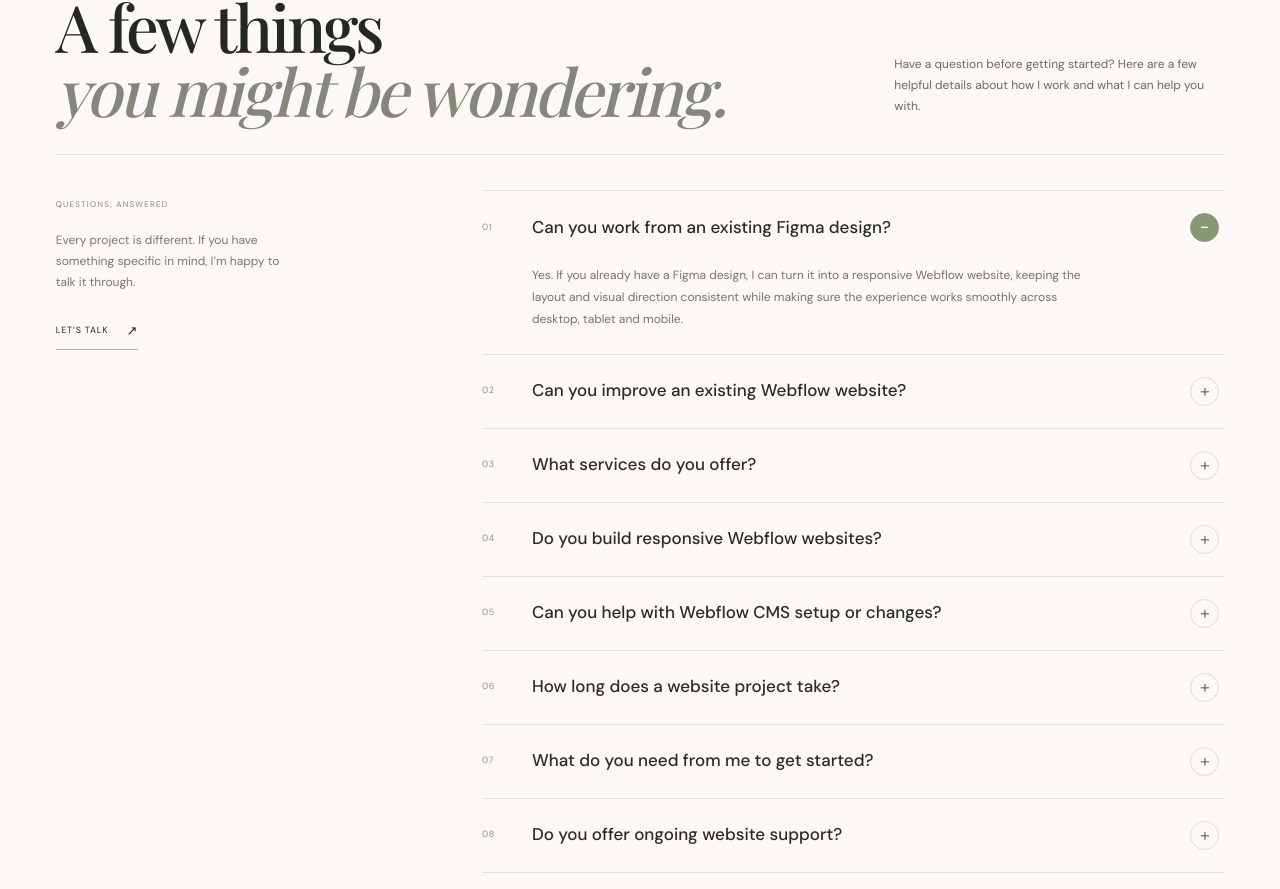
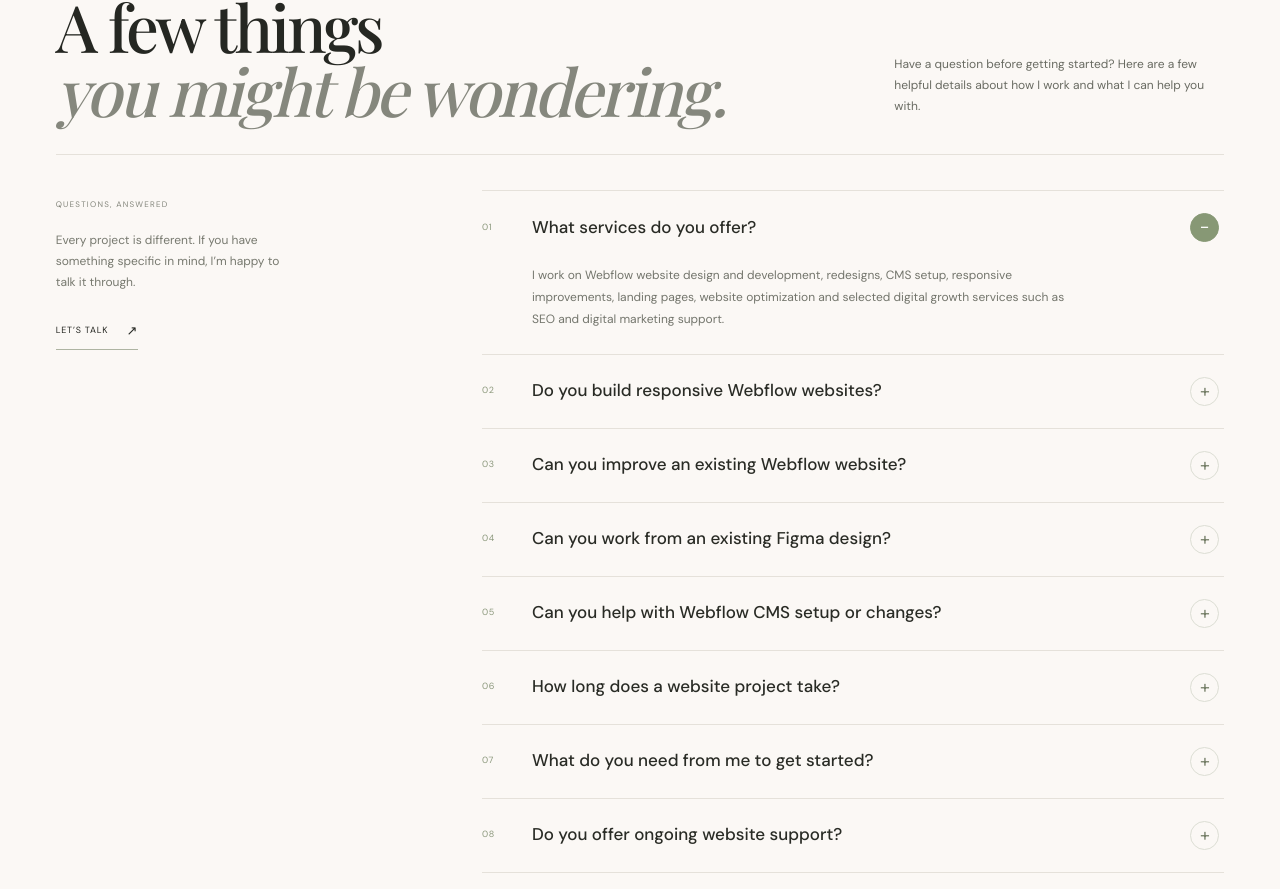
Before and after one commit to diademg/Senior-diamond, a Next.js app: page / in a window 1280 px wide. Shown: the part 5006-5895 px from the top of the page. Built offline with nearby package versions, Linux system fonts and the light colour scheme; a web font is replaced by a local one.

Commit message:
Reorder FAQ questions for a clearer client journey

```diff
--- a/src/app/page.tsx
+++ b/src/app/page.tsx
@@ -169,10 +169,10 @@ export default function Home() {
         <div className="faq-intro"><span>QUESTIONS, ANSWERED</span><p>Every project is different. If you have something specific in mind, I’m happy to talk it through.</p><a href="#contact">LET’S TALK <span aria-hidden="true">↗</span></a></div>
         <div className="faq-list">
           {[
-            {q:"Can you work from an existing Figma design?",a:"Yes. If you already have a Figma design, I can turn it into a responsive Webflow website, keeping the layout and visual direction consistent while making sure the experience works smoothly across desktop, tablet and mobile."},
-            {q:"Can you improve an existing Webflow website?",a:"Absolutely. I can review your existing Webflow website and help with redesigns, layout refinements, CMS improvements, responsive fixes, bug fixes and performance-focused updates. We’ll first agree on the areas that need attention."},
             {q:"What services do you offer?",a:"I work on Webflow website design and development, redesigns, CMS setup, responsive improvements, landing pages, website optimization and selected digital growth services such as SEO and digital marketing support."},
             {q:"Do you build responsive Webflow websites?",a:"Yes. I build and refine websites with different screen sizes in mind, checking how the layout, content and interactions work across desktop, tablet and mobile."},
+            {q:"Can you improve an existing Webflow website?",a:"Absolutely. I can review your existing Webflow website and help with redesigns, layout refinements, CMS improvements, responsive fixes, bug fixes and performance-focused updates. We’ll first agree on the areas that need attention."},
+            {q:"Can you work from an existing Figma design?",a:"Yes. If you already have a Figma design, I can turn it into a responsive Webflow website, keeping the layout and visual direction consistent while making sure the experience works smoothly across desktop, tablet and mobile."},
             {q:"Can you help with Webflow CMS setup or changes?",a:"Yes. I can structure CMS collections, connect dynamic content and refine existing CMS setups so your website is easier to manage and update."},
             {q:"How long does a website project take?",a:"The timeline depends on the size of the website, the complexity of the design and the content or functionality required. Once I understand your scope, I’ll provide a realistic timeline before work begins."},
             {q:"What do you need from me to get started?",a:"Usually, a brief about your business and goals, any existing website or Figma link, your content and brand assets, and a clear idea of what you’d like to achieve. I’ll let you know if anything else is needed."},
```
